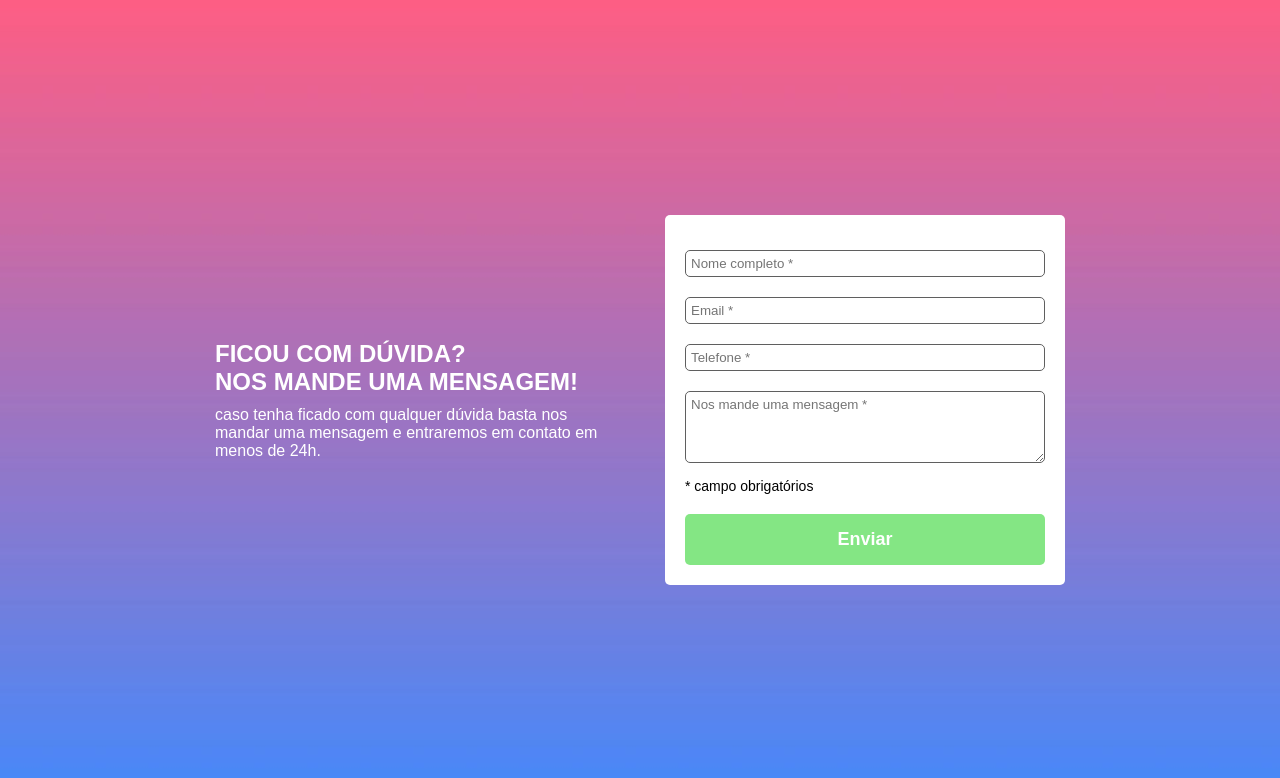
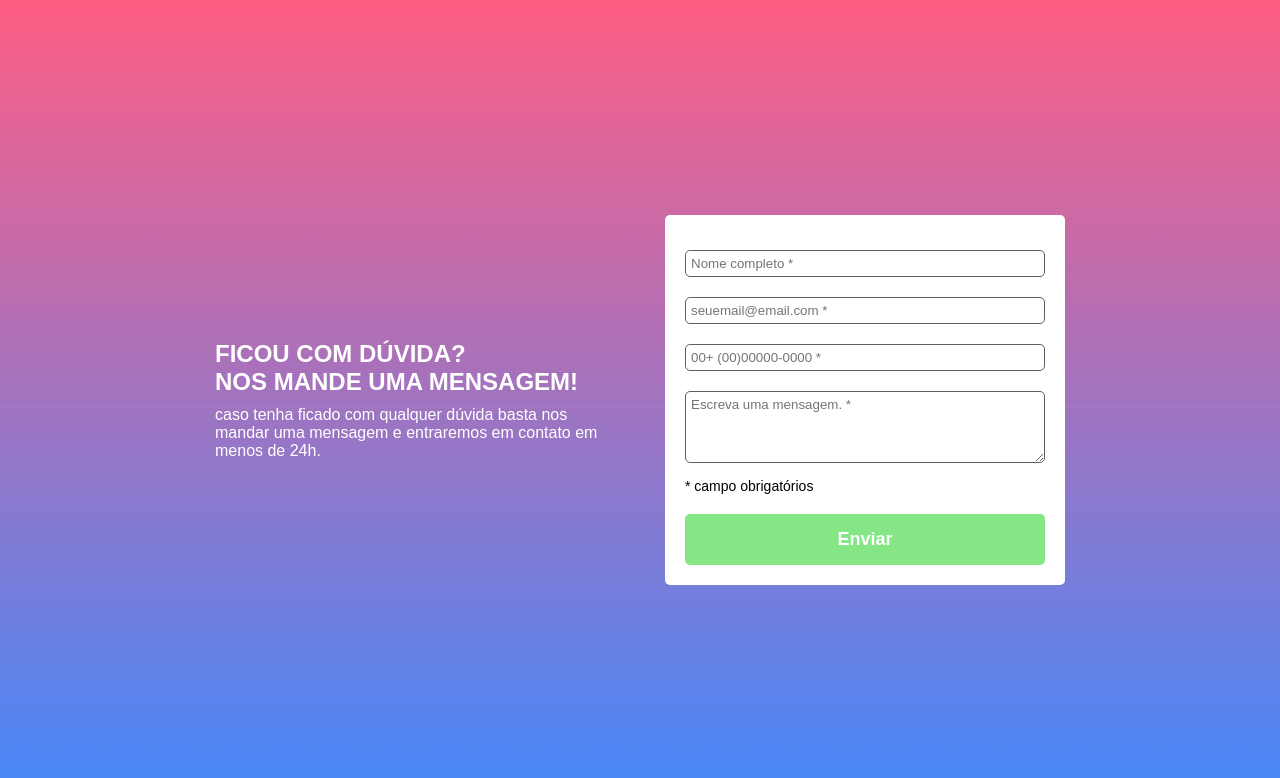
Before and after one commit to DiogoSilas/validation-form, a plain HTML site: page index.html in a window 1280 px wide. Drawn offline with Linux system fonts and the light colour scheme.

Commit message:
Renomeando os placeholder dos inputs.

```diff
--- a/index.html
+++ b/index.html
@@ -23,13 +23,13 @@
                 <input class="input-form" id="username" type="text" placeholder="Nome completo *">
                 <a class="msg-alert"></a>
 
-                <input class="input-form" id="email" type="email" placeholder="Email *">
+                <input class="input-form" id="email" type="email" placeholder="seuemail@email.com *">
                 <a class="msg-alert"></a>
 
-                <input class="input-form" id="telefone" type="number" placeholder="Telefone *">
+                <input class="input-form" id="telefone" type="number" placeholder="00+ (00)00000-0000 *">
                 <a class="msg-alert"></a>
 
-                <textarea id="mensagem" name="mensagem" placeholder="Nos mande uma mensagem *" rows="4"></textarea>
+                <textarea id="mensagem" name="mensagem" placeholder="Escreva uma mensagem. *" rows="4"></textarea>
                 <a class="msg-alert"></a>
 
                 <p class="campos-obrigatorios">* campo obrigatórios</p>
```
